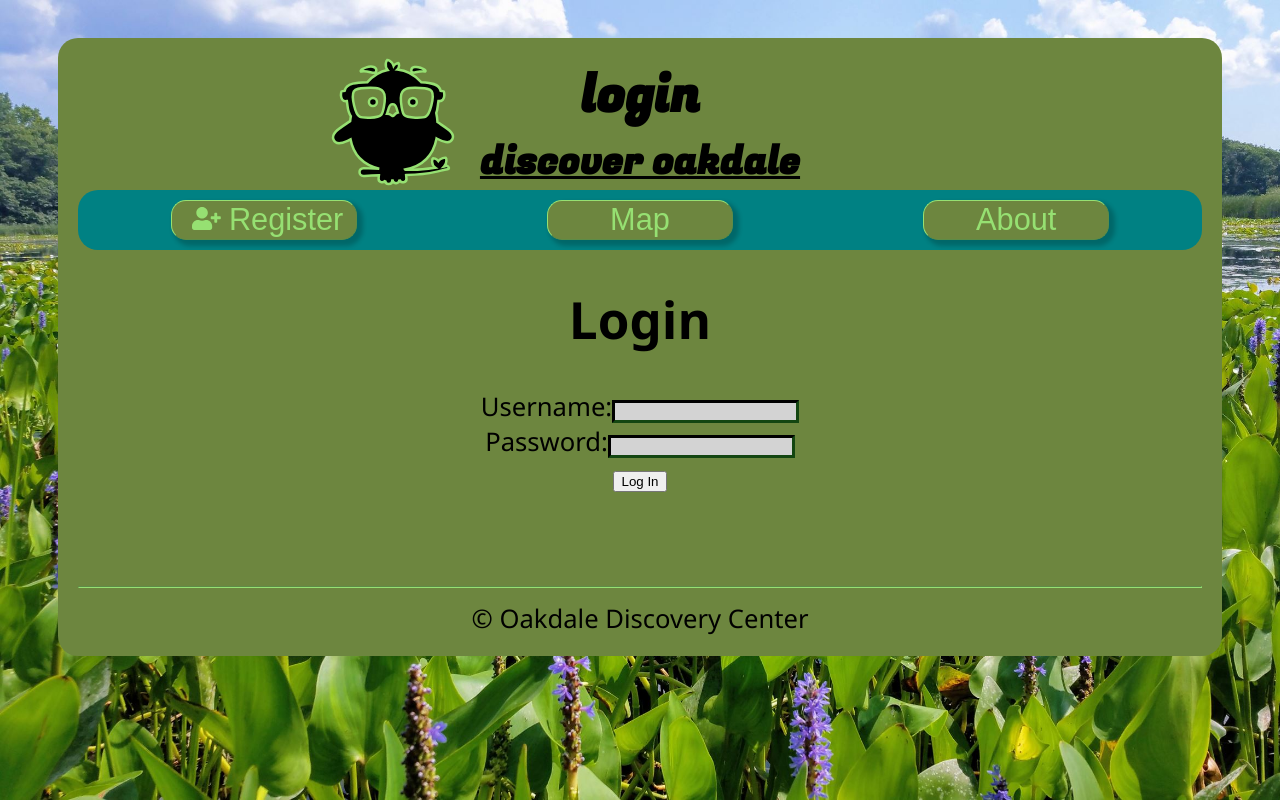
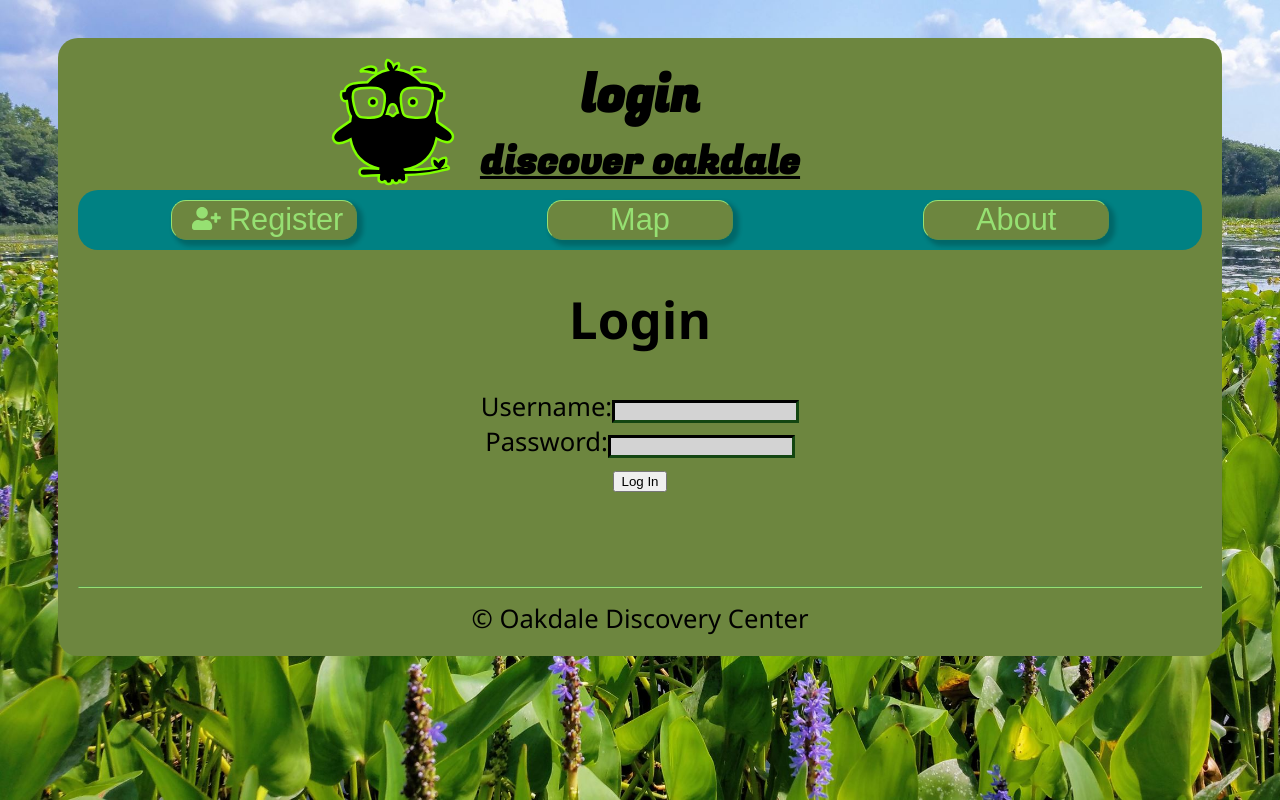
Before and after one commit to linzmeyer/solo-project, a React (Create React App) app: page /#/home in a window 1280 px wide. In both pictures the pointer is over the icon 392 px from the left and 122 px from the top of the page. Built offline with nearby package versions, Linux system fonts and the light colour scheme; no server answers.

Commit message:
added outline on hover of icon

```diff
--- a/src/components/Header/Header.css
+++ b/src/components/Header/Header.css
@@ -19,6 +19,10 @@
   font-size: 8rem;
   grid-area: main-icon;
 }
+.header-icon:hover {
+  stroke: chartreuse;
+  cursor: pointer;
+}
 
 .title-header {
   margin: 0;
```
